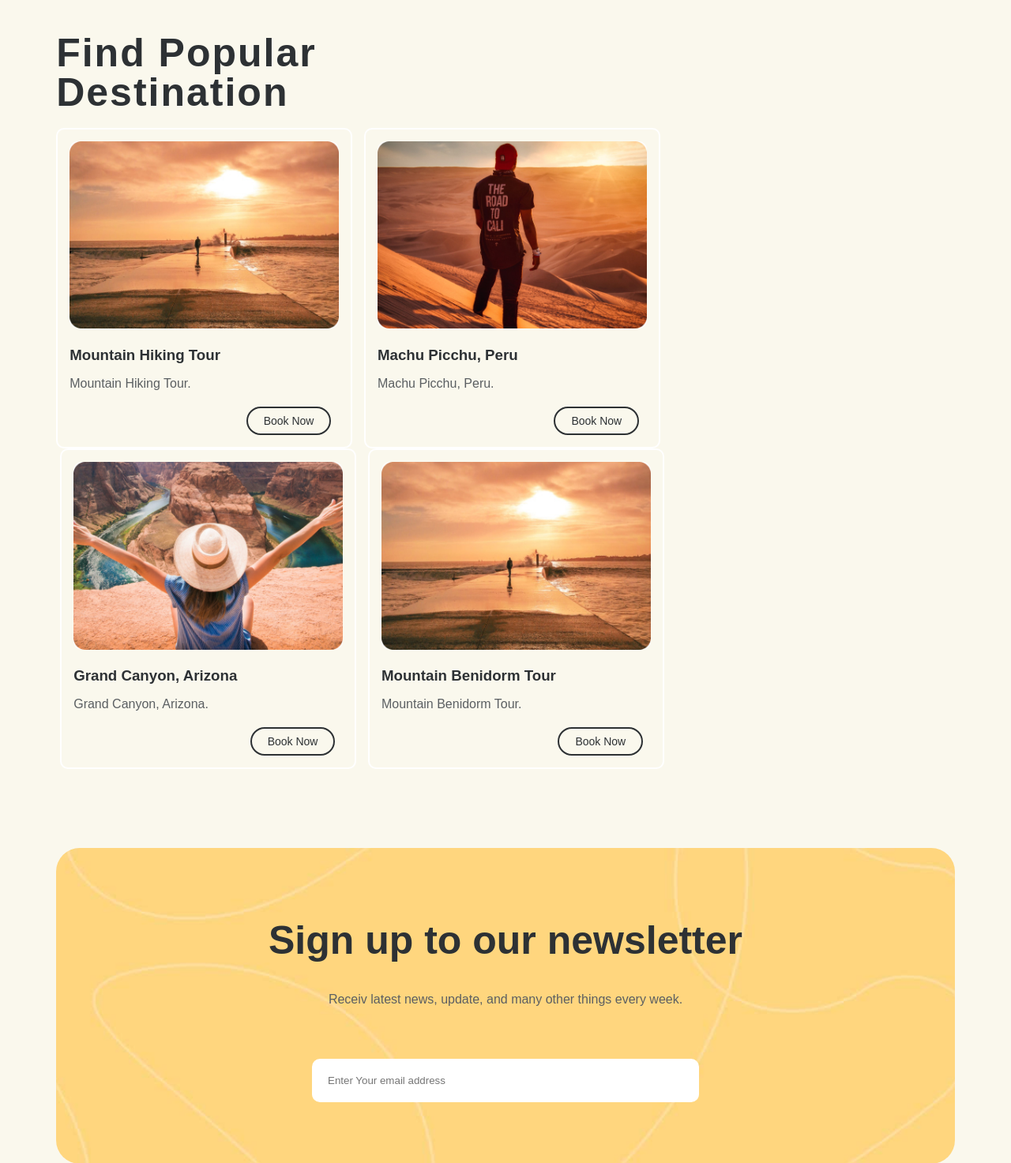
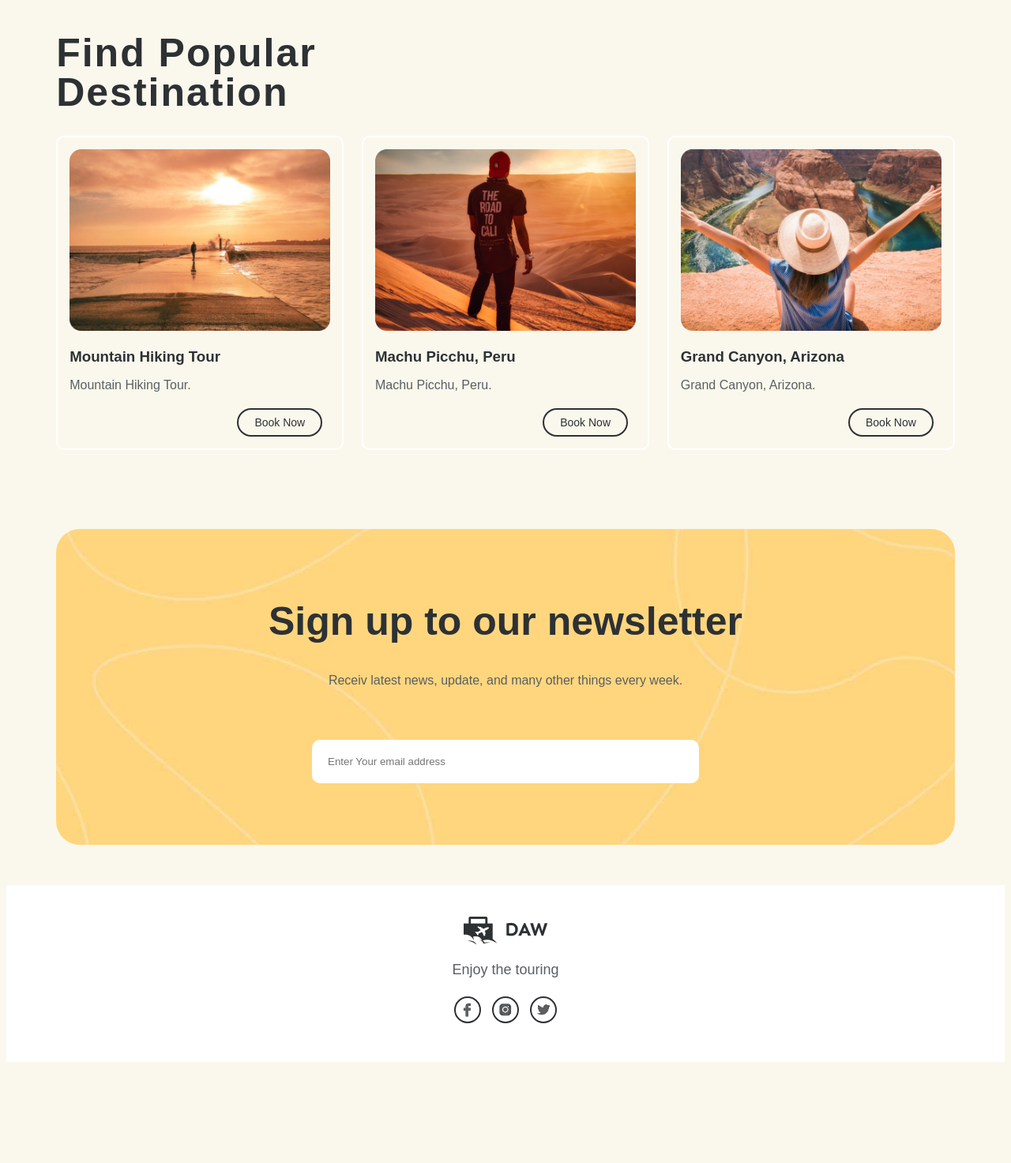
Before and after one commit to bonhomee/Agencia-de-Viajes, a PHP site: page /home.php in a window 1280 px wide. Shown: the part 642-2115 px from the top of the page at 79% size. After the commit the page ends 1987 px from the top, so only its background shows below. Run offline with PHP 8.4, Linux system fonts and the light colour scheme; some web fonts are replaced.

Commit message:
FIX: arreglado css para que los destinos salgan alineados

```diff
--- a/home.php
+++ b/home.php
@@ -65,12 +65,6 @@
             <p>Grand Canyon, Arizona.</p>
             <a href="#" class="boton-card">Book Now</a>
           </div>
-          <div class="card">
-            <img src="img/noticia1.jpg" alt="Benidorm" class="card-img" />
-            <h3>Mountain Benidorm Tour</h3>
-            <p>Mountain Benidorm Tour.</p>
-            <a href="#" class="boton-card">Book Now</a>
-          </div>
         </div>
       </section>
 
--- a/styles.css
+++ b/styles.css
@@ -129,24 +129,25 @@ li {
   line-height: 1;
 }
 
-.card-container {
-  overflow: hidden;
-  max-width: 1200px;
-  text-align: left;
+.cards-container {
+  display: flex;
+  justify-content: space-between;
+  gap: 20px;
+  margin-top: 30px;
 }
 
+
 .card {
-  display: inline-block;
-  width: 30%;
-  margin: 0 5px;
-  vertical-align: top;
+  width: 32%;
   background-color: #faf8ed;
-  padding: 10px;
+  padding: 15px;
   border-radius: 10px;
   border: 2px solid #ffffff;
   text-align: left;
   min-height: 350px;
+  box-sizing: border-box;
 }
+
 
 .card:first-child {
   margin-left: 0;
```
